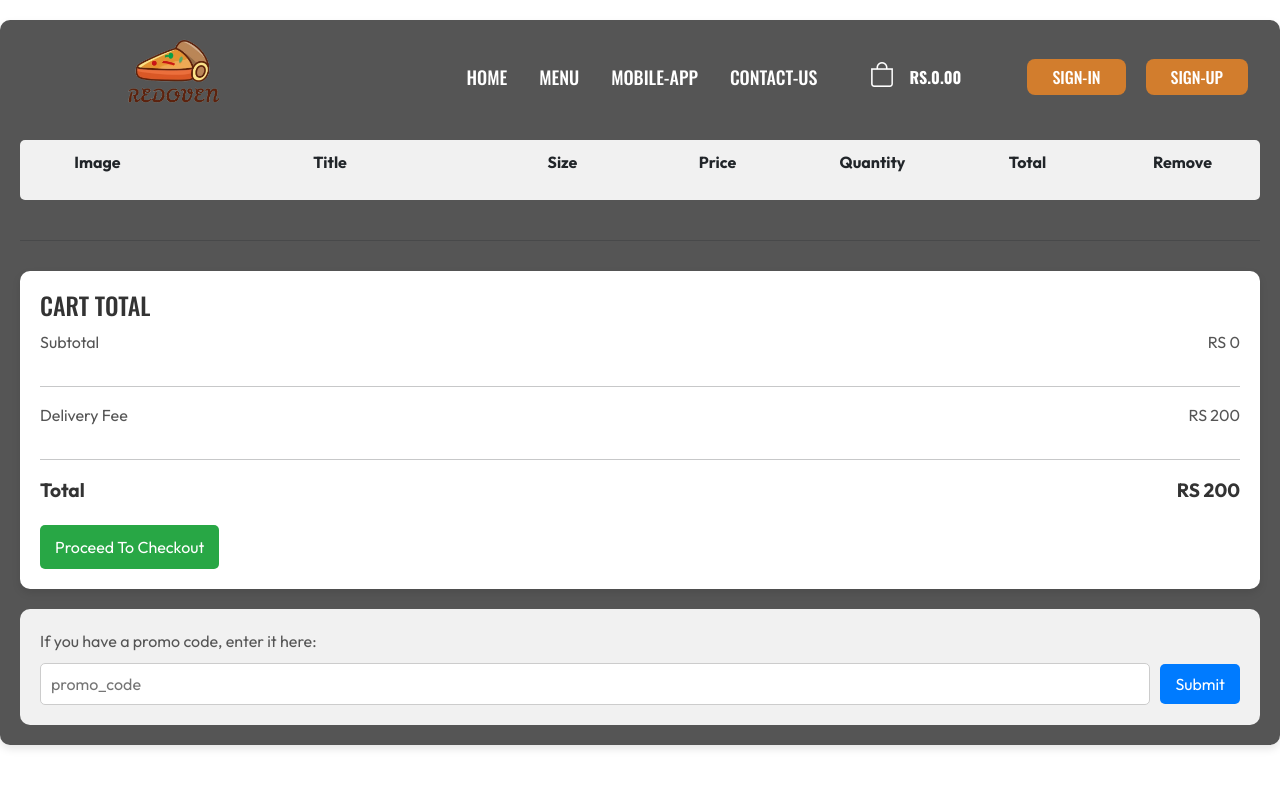
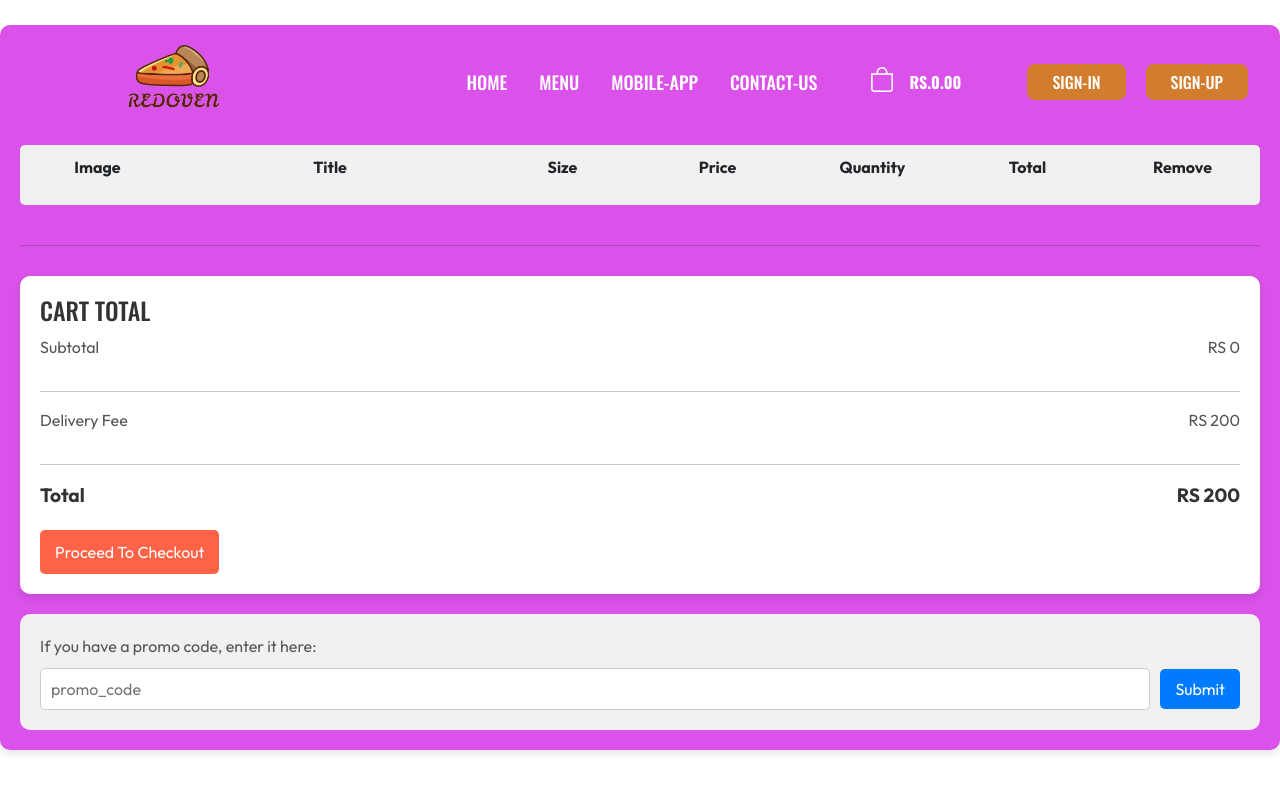
Before and after one commit to thisari-hettiarachchi/pizza-order-delivery-system, a React (Vite) app in the folder Frontend/: page /cart in a window 1280 px wide. Shown: the top 792 px of the page. Built offline with nearby package versions, Linux system fonts and the light colour scheme.

Commit message:
update code

```diff
--- a/Frontend/src/pages/Cart/Cart.css
+++ b/Frontend/src/pages/Cart/Cart.css
@@ -11,9 +11,11 @@
 
     margin: 20px auto;
     padding: 20px;
-    background-color:#555;
+    background-color:#da52ea;
     border-radius: 10px;
     box-shadow: 0 4px 8px rgba(0, 0, 0, 0.1);
+    margin-top: 25px;
+    margin-bottom: 25px;
 
   }
 
@@ -99,7 +101,7 @@
     padding: 10px 15px;
     border: none;
     border-radius: 5px;
-    background-color: #28a745;
+    background-color: tomato;
     color: #fff;
     font-size: 1rem;
     cursor: pointer;
@@ -149,7 +151,7 @@
   }
 
   .cart-promeocode-input button:hover {
-    background-color: #0056b3;
+    background-color: green;
   }
 
   /* Responsive Design */
--- a/Frontend/src/pages/Cart/Cart.jsx
+++ b/Frontend/src/pages/Cart/Cart.jsx
@@ -39,7 +39,7 @@
                     onClick={() => removeFromCart(itemId, size)}
                     className="cross"
                   >
-                    x
+                    <button type="button" className="btn btn-outline-warning" >Remove</button>
                   </p>
                 </div>
                 <hr />
```
